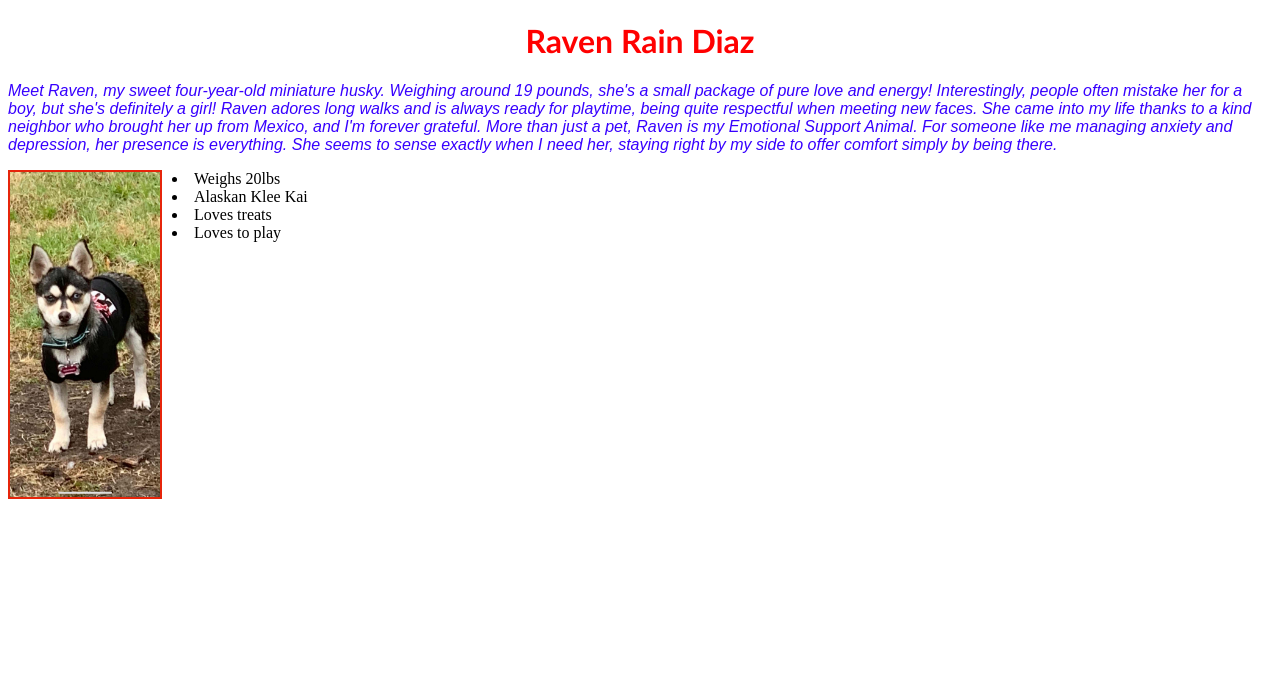
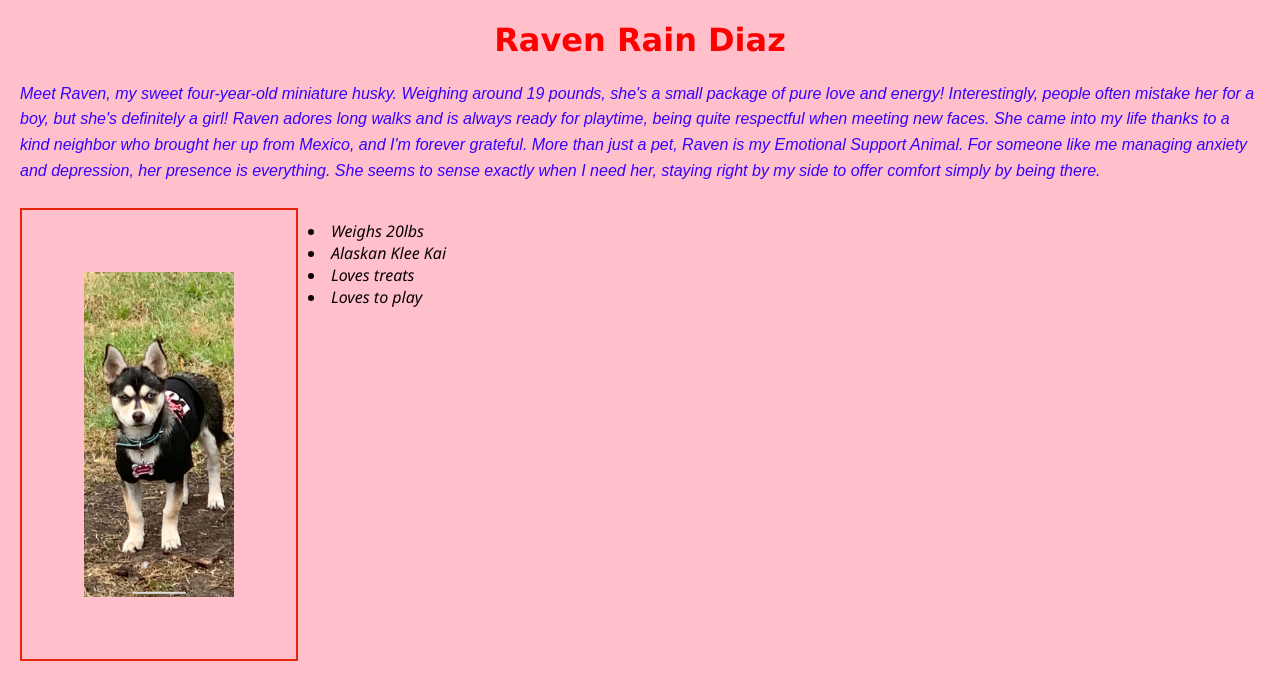
Before and after one commit to Jaygon98/CSS-Folder-2025, a plain HTML site: page HTMLPage.html in a window 1280 px wide. Drawn offline with Linux system fonts and the light colour scheme.

Commit message:
Add files via upload
updated**

```diff
--- a/StylesheetCSS.css
+++ b/StylesheetCSS.css
@@ -5,6 +5,8 @@ img {
     margin-left: auto;
     margin-right: auto;
     display: block;
+    padding: 5%;
+    margin-top: 10px;
 
 }
 
@@ -12,6 +14,8 @@ p {
     font-family: 'Franklin Gothic Medium', 'Arial Narrow', Arial, sans-serif;
     color: black;
     font-size: medium;
+    line-height: 1.6;
+    margin-bottom: 15px;
 /* Adjust as needed */
 
 }
@@ -20,47 +24,33 @@ h1{
      color: red;
     text-align: center;
     font-size: xx-large;
-    font-family: 'Gill Sans', 'Gill Sans MT', Calibri, 'Trebuchet MS', sans-serif;
+    font-family: 'Trebuchet MS', 'Lucida Sans Unicode', 'Lucida Grande', 'Lucida Sans', Arial, sans-serif;
+    border-bottom: 15px;
 }
 /* Styles for all paragraph elements */
 p {
     font-family: Arial, Helvetica, sans-serif; color: rgb(55, 0, 255); font-style: italic;
 }
 
-ul {
+u1 {
     padding-left: 30px;
+    font-style: oblique;
+    color: rgb(8, 1, 6);
 }
-
-
-img {
-    border: 4px solid red;
-    width: 150px;
-    height: auto;
-    margin-left: auto;
-    margin-right: auto;
-    display: block;
-
-}
-
-p {
-    font-family: 'Franklin Gothic Medium', 'Arial Narrow', Arial, sans-serif;
-    color: black;
-    font-size: medium;
-/* Adjust as needed */
-
-}
-/* Styles for the h2 heading */
-h1{
+/* Styles for the h1 heading */
+h1 {
      color: red;
     text-align: center;
     font-size: xx-large;
-    font-family: 'Gill Sans', 'Gill Sans MT', Calibri, 'Trebuchet MS', sans-serif;
+    font-family: Verdana, Geneva, Tahoma, sans-serif;
 }
 /* Styles for all paragraph elements */
 p {
     font-family: Arial, Helvetica, sans-serif; color: rgb(55, 0, 255); font-style: italic;
 }
 
-ul {
-    padding-left: 30px;
+body{
+    font-family: 'Segoe UI', Tahoma, Geneva, Verdana, sans-serif;
+    margin: 20px;
+    background-color: pink;
 }
```
